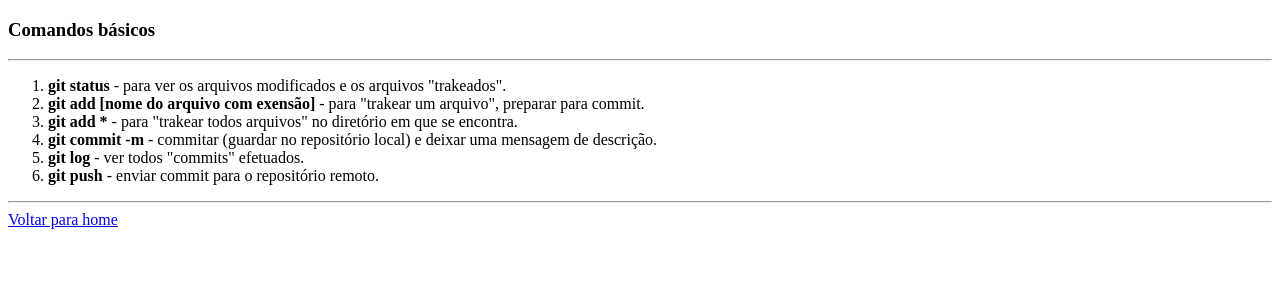
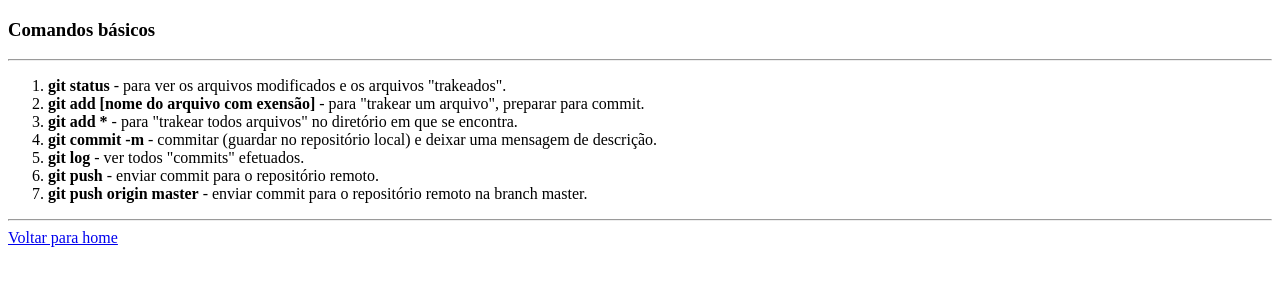
Before and after one commit to RicardoBackEndPhp/estudoGit, a PHP site: page /basic.php in a window 1280 px wide. Shown: the top 300 px of the page. Run offline with PHP 8.4, Linux system fonts and the light colour scheme.

Commit message:
incluído método de push na master

```diff
--- a/basic.php
+++ b/basic.php
@@ -14,6 +14,7 @@
 		<li><b>git commit -m</b> - commitar (guardar no repositório local) e deixar uma mensagem de descrição.</li>
 		<li><b>git log</b> - ver todos "commits" efetuados.</li>
 		<li><b>git push</b> - enviar commit para o repositório remoto.</li>
+		<li><b>git push origin master</b> - enviar commit para o repositório remoto na branch master.</li>
 	</ol>
 	<hr/>
 	<a href="index.php">Voltar para home</a>
```
